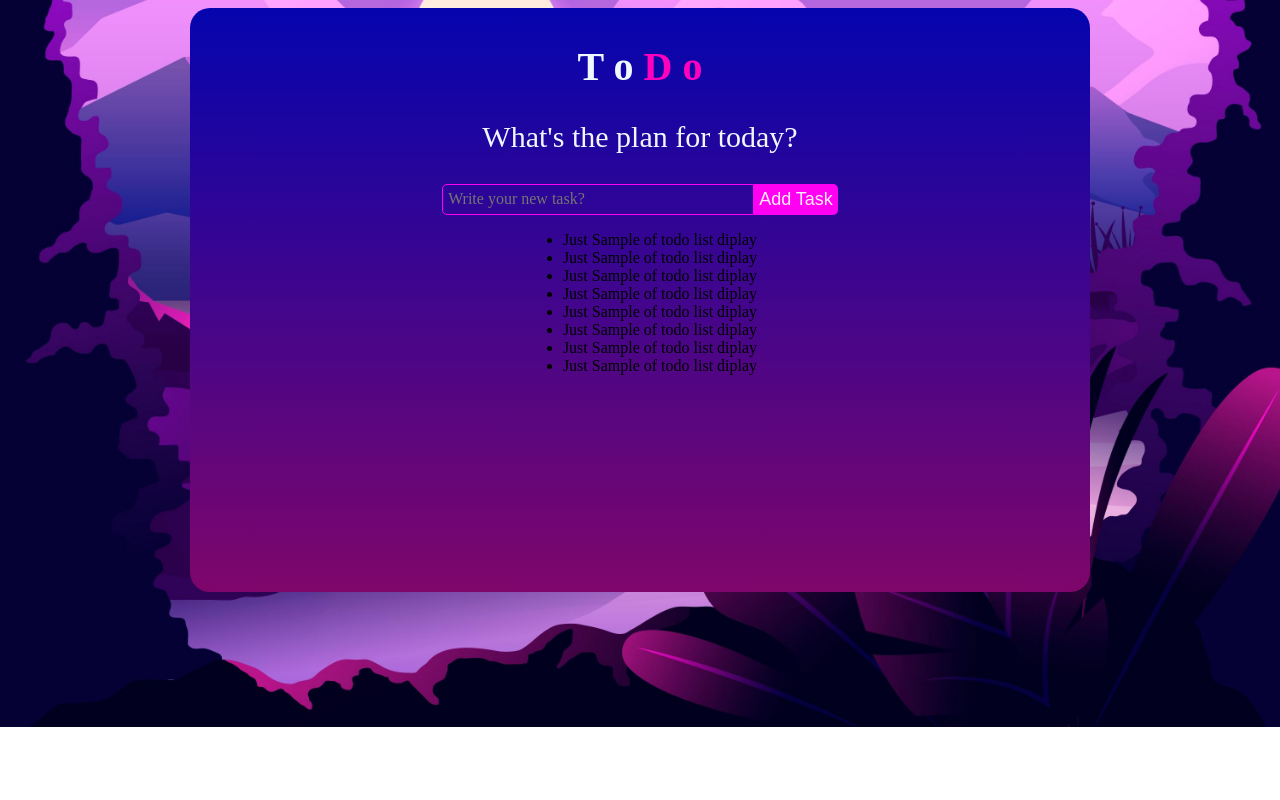
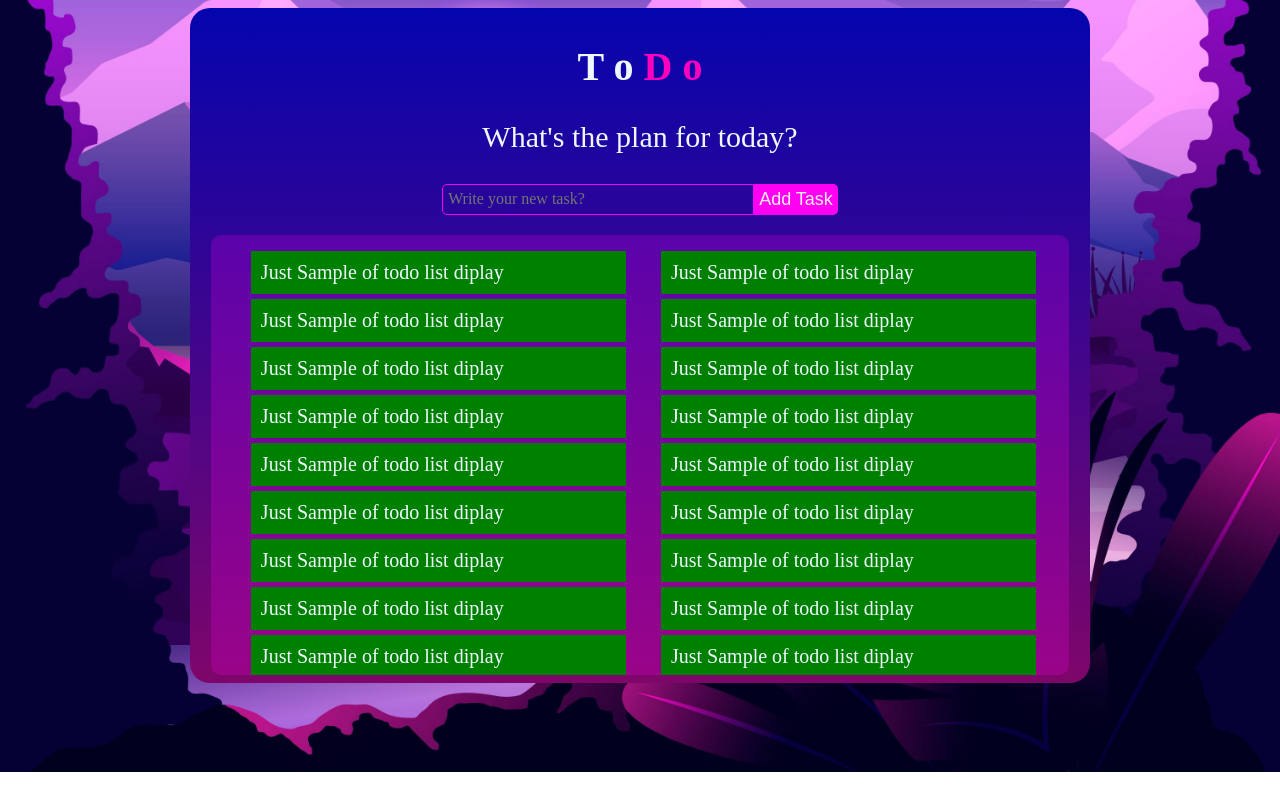
Before and after one commit to parkashkumarcs/todo-app, a React (Vite) app in the folder todo-app/: page / in a window 1280 px wide. Built offline with nearby package versions, Linux system fonts and the light colour scheme.

Commit message:
input__Container, todo__display have styled, css lines of code added and updated5 on 08/07/2025

```diff
--- a/todo-app/src/components/Todo.jsx
+++ b/todo-app/src/components/Todo.jsx
@@ -29,6 +29,21 @@ const Todo = () => {
             <li>Just Sample of todo list diplay</li>
             <li>Just Sample of todo list diplay</li>
             <li>Just Sample of todo list diplay</li>
+            <li>Just Sample of todo list diplay</li>
+            <li>Just Sample of todo list diplay</li>
+            <li>Just Sample of todo list diplay</li>
+            <li>Just Sample of todo list diplay</li>
+            <li>Just Sample of todo list diplay</li>
+            <li>Just Sample of todo list diplay</li>
+            <li>Just Sample of todo list diplay</li>
+            <li>Just Sample of todo list diplay</li>
+            <li>Just Sample of todo list diplay</li>
+            <li>Just Sample of todo list diplay</li>
+            <li>Just Sample of todo list diplay</li>
+            <li>Just Sample of todo list diplay</li>
+            <li>Just Sample of todo list diplay</li>
+            <li>Just Sample of todo list diplay</li>
+            <li>Just Sample of todo list diplay</li>
         </ul>
       </div>
     </div>
--- a/todo-app/src/components/todoStyle.css
+++ b/todo-app/src/components/todoStyle.css
@@ -8,7 +8,7 @@ body{
 
 .todo__Container{
     width: 70%;
-    min-height: 568px;
+    min-height: 560px;
    /* border: .2rem solid red;  Just for observation to check whether alignment is okay or not  */
     margin: 0 auto;
     display: flex;
@@ -60,3 +60,27 @@ body{
     border-bottom-right-radius: 5px;
     cursor: pointer;
 }
+.display__Todo-list{
+    width: 97%;
+    margin-top: 20px;
+    background-color: rgba(255, 0, 242, 0.219);
+    border-radius: 10px;
+    max-height: 55vh;
+    overflow: scroll;
+    scrollbar-width: none;
+}
+.display__Todo-list ul{
+    column-count: 2;
+    column-gap: 2px;
+}
+.display__Todo-list ul li{
+    list-style: none;
+    /* border: .1rem solid blue; */
+    width: 87%;
+    background-color: green;
+    color: aliceblue;
+    margin-bottom: 5px;
+    font-size: 20px;
+    padding: 10px;
+    text-align: left;
+}
```
